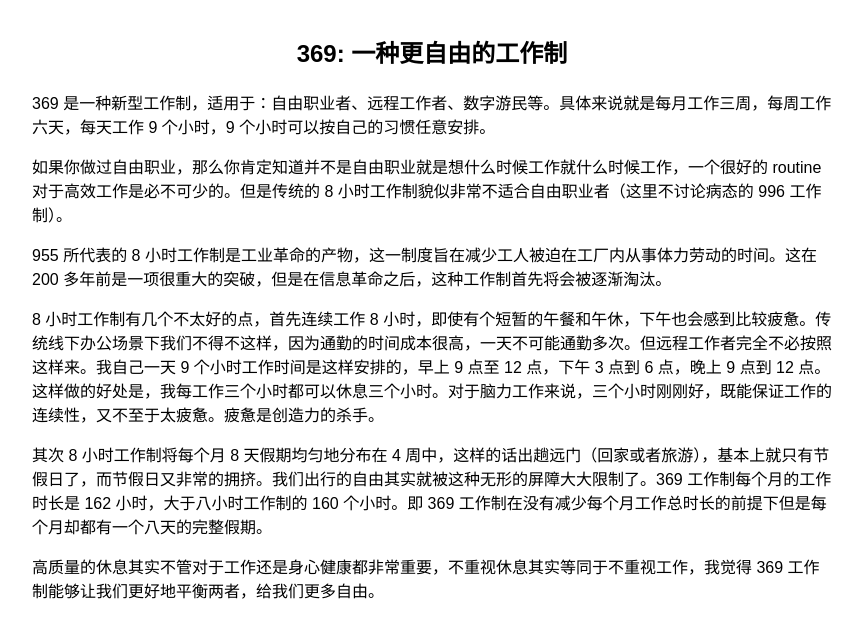
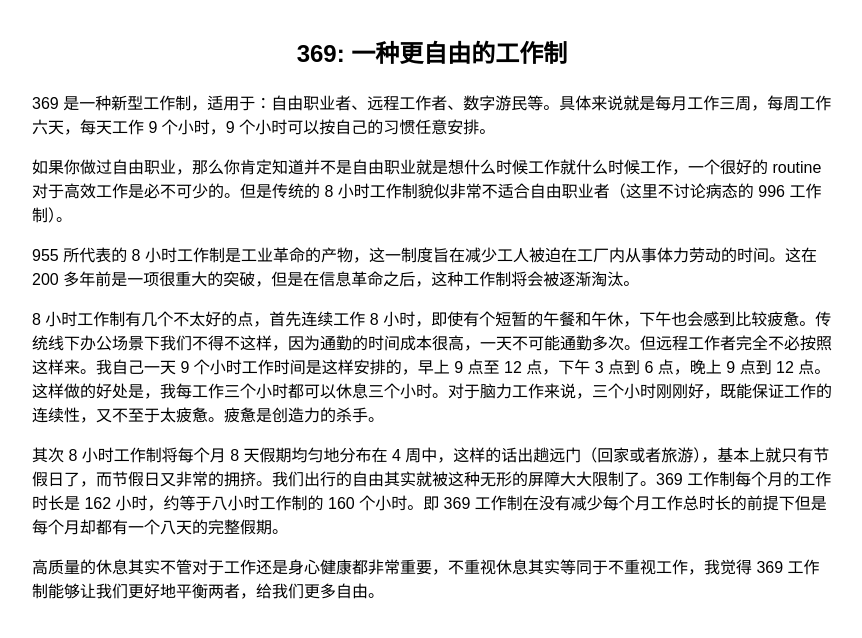
Before and after one commit to fifteen42/369wlb, a plain HTML site: page index.html in a window 1280 px wide. Shown: the whole page, without its empty margins (208-1070 px from the left). Drawn offline with Linux system fonts and the light colour scheme.

Commit message:
some words

```diff
--- a/index.html
+++ b/index.html
@@ -45,7 +45,7 @@
       955 所代表的 8
       小时工作制是工业革命的产物，这一制度旨在减少工人被迫在工厂内从事体力劳动的时间。这在
       200
-      多年前是一项很重大的突破，但是在信息革命之后，这种工作制首先将会被逐渐淘汰。
+      多年前是一项很重大的突破，但是在信息革命之后，这种工作制将会被逐渐淘汰。
     </p>
 
     <p>
@@ -59,7 +59,7 @@
     <p>
       其次 8 小时工作制将每个月 8 天假期均匀地分布在 4
       周中，这样的话出趟远门（回家或者旅游），基本上就只有节假日了，而节假日又非常的拥挤。我们出行的自由其实就被这种无形的屏障大大限制了。369
-      工作制每个月的工作时长是 162 小时，大于八小时工作制的 160 个小时。即 369
+      工作制每个月的工作时长是 162 小时，约等于八小时工作制的 160 个小时。即 369
       工作制在没有减少每个月工作总时长的前提下但是每个月却都有一个八天的完整假期。
     </p>
 
```
